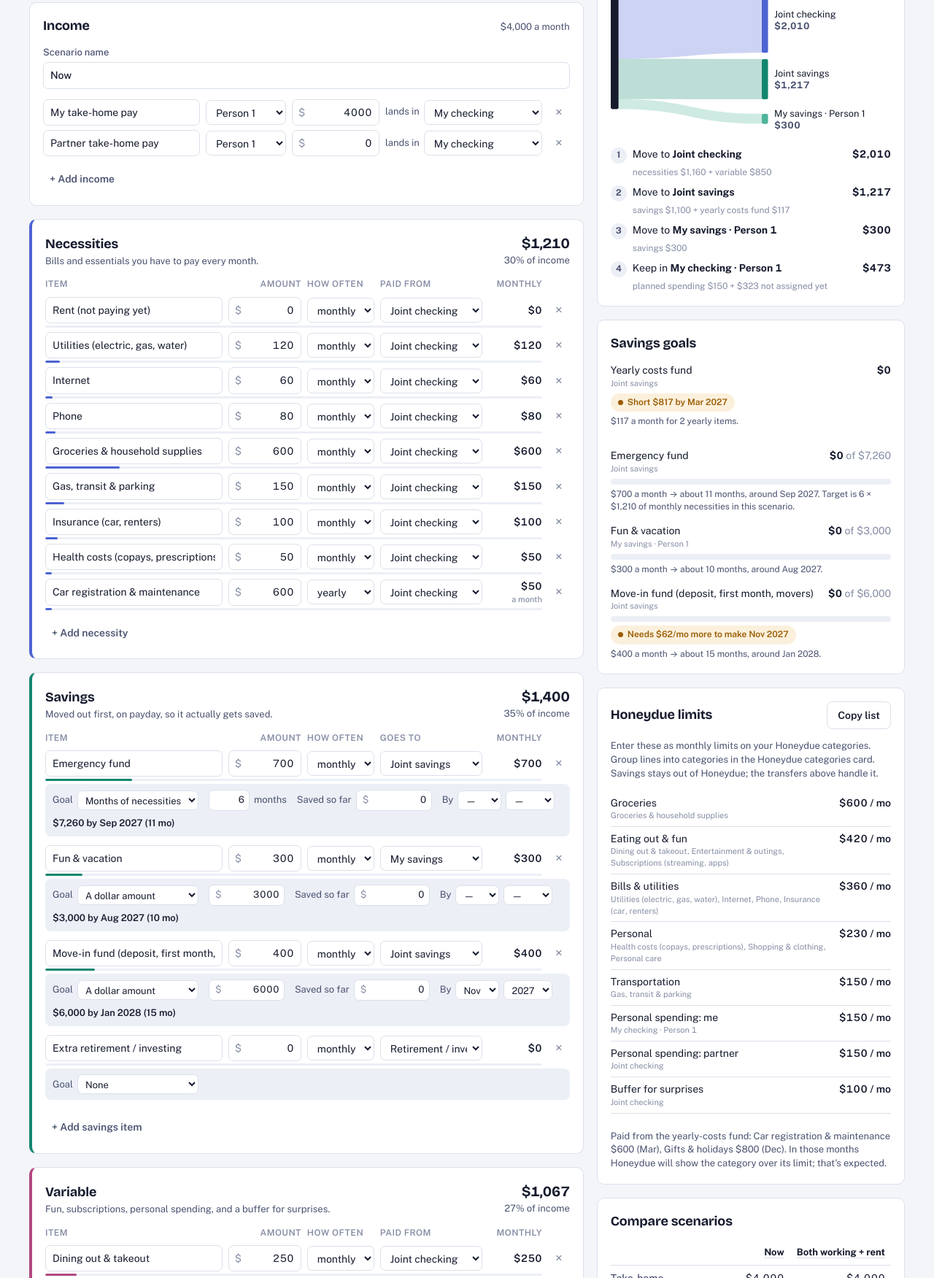
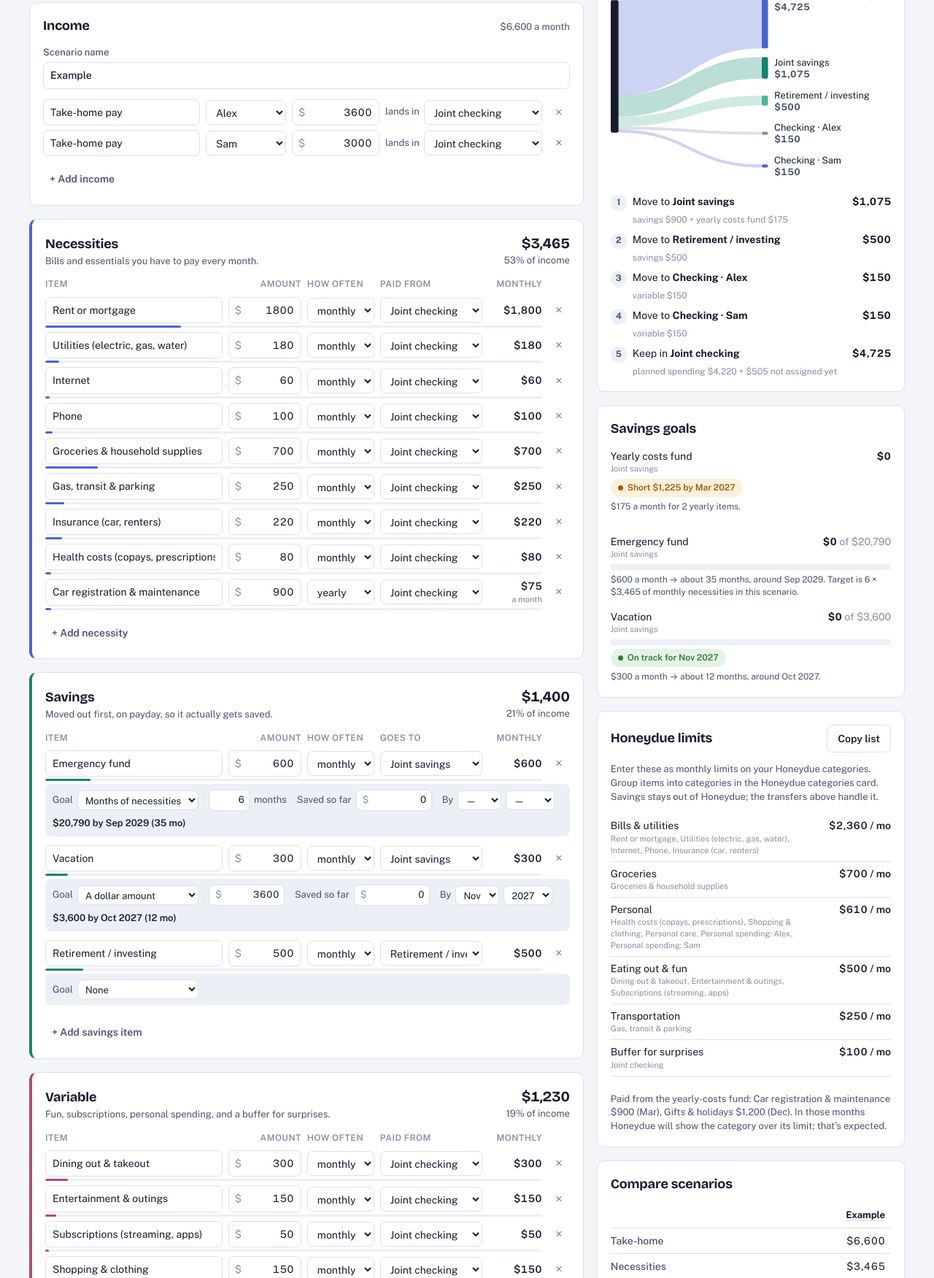
Before and after one commit to jd-anabi/household-budget-planner, a plain HTML site: page index.html in a window 1280 px wide. Shown: the part 850-2601 px from the top of the page at 73% size. Drawn offline with nearby package versions, Linux system fonts and the light colour scheme.

Commit message:
One generic example plan, say 'item' instead of 'line', tour and docs for people and accounts
Co-Authored-By: Claude Opus 5.5 <noreply@anthropic.com>
Claude-Session: https://claude.ai/code/session_01Y7W2pcxruw91QaPVzJEZd1

```diff
--- a/index.html
+++ b/index.html
@@ -20,7 +20,7 @@
 <link rel="stylesheet" href="https://fonts.googleapis.com/css2?family=Bricolage+Grotesque:opsz,wght@12..96,500;12..96,700&family=Public+Sans:wght@400;500;600;700&display=swap">
 <style>
 /* Layout idea: a ledger-style planning tool. Summary of where the month's pay goes on top,
-   editable budget lines on the left, the payday transfer plan and goals on the right. */
+   editable budget items on the left, the payday transfer plan and goals on the right. */
 :root {
   --bg: #f3f5f9;
   --surface: #ffffff;
@@ -480,110 +480,77 @@ footer { display: flex; flex-wrap: wrap; gap: 10px 20px; justify-content: space-
   function monthLong(key) { var i = monthIndex(key); return MONTHS[((i % 12) + 12) % 12]; }
   function monthLabel(key) { return monthLong(key).slice(0, 3) + ' ' + Math.floor(monthIndex(key) / 12); }
 
-  /* Example plan shown on first open. Real numbers live only on your devices and in plan files you export.
-     For now it is the v2 example, upgraded like any stored v2 plan. */
+  /* Example plan shown on first open: generic people and numbers. Real numbers live only on your devices
+     and in plan files you export. */
   function defaults() {
     var cats = ['Bills & utilities', 'Groceries', 'Transportation', 'Eating out & fun', 'Personal', 'Gifts']
       .map(function (name) { return { id: nid(), name: name }; });
     var CAT_OF = {
-      'Rent (not paying yet)': 0, 'Rent': 0, 'Utilities (electric, gas, water)': 0, 'Internet': 0, 'Phone': 0, 'Insurance (car, renters)': 0,
+      'Rent or mortgage': 0, 'Utilities (electric, gas, water)': 0, 'Internet': 0, 'Phone': 0, 'Insurance (car, renters)': 0,
       'Groceries & household supplies': 1,
       'Gas, transit & parking': 2, 'Car registration & maintenance': 2,
       'Dining out & takeout': 3, 'Entertainment & outings': 3, 'Subscriptions (streaming, apps)': 3,
       'Health costs (copays, prescriptions)': 4, 'Personal care': 4, 'Shopping & clothing': 4,
+      'Personal spending: Alex': 4, 'Personal spending: Sam': 4,
       'Gifts & holidays': 5
     };
     var DUE = { 'Car registration & maintenance': 3, 'Gifts & holidays': 12 };
-    var p = example();
-    p.cats = cats;
-    p.scenarios.forEach(function (s) {
-      s.lines.forEach(function (l) {
-        if (l.g !== 'need' && l.g !== 'want') return;
-        l.cat = CAT_OF[l.name] !== undefined ? cats[CAT_OF[l.name]].id : '';
-        l.due = DUE[l.name] || 0;
-        if (l.goal) l.goal.by = '';
-      });
-      s.lines.forEach(function (l) {
-        if (l.goal && /^Move-in fund/.test(l.name)) l.goal.by = monthKey(monthIndex(thisMonth()) + 12);
-      });
-    });
-    return migrate(p);
-  }
-
-  function example() {
+    var alex = nid(), sam = nid(), jchk = nid(), jsav = nid(), inv = nid(), achk = nid(), schk = nid();
+    var items = [
+      L('need', 'Rent or mortgage', 1800, 'mo', jchk),
+      L('need', 'Utilities (electric, gas, water)', 180, 'mo', jchk),
+      L('need', 'Internet', 60, 'mo', jchk),
+      L('need', 'Phone', 100, 'mo', jchk),
+      L('need', 'Groceries & household supplies', 700, 'mo', jchk),
+      L('need', 'Gas, transit & parking', 250, 'mo', jchk),
+      L('need', 'Insurance (car, renters)', 220, 'mo', jchk),
+      L('need', 'Health costs (copays, prescriptions)', 80, 'mo', jchk),
+      L('need', 'Car registration & maintenance', 900, 'yr', jchk),
+      L('save', 'Emergency fund', 600, 'mo', jsav, { mode: 'months', months: 6, amount: 0, saved: 0 }),
+      L('save', 'Vacation', 300, 'mo', jsav, { mode: 'amount', months: 6, amount: 3600, saved: 0, by: monthKey(monthIndex(thisMonth()) + 12) }),
+      L('save', 'Retirement / investing', 500, 'mo', inv),
+      L('want', 'Dining out & takeout', 300, 'mo', jchk),
+      L('want', 'Entertainment & outings', 150, 'mo', jchk),
+      L('want', 'Subscriptions (streaming, apps)', 50, 'mo', jchk),
+      L('want', 'Shopping & clothing', 150, 'mo', jchk),
+      L('want', 'Personal care', 80, 'mo', jchk),
+      L('want', 'Gifts & holidays', 1200, 'yr', jchk),
+      L('want', 'Personal spending: Alex', 150, 'mo', achk),
+      L('want', 'Personal spending: Sam', 150, 'mo', schk),
+      L('want', 'Buffer for surprises', 100, 'mo', jchk)
+    ];
+    items.forEach(function (l) {
+      if (l.g !== 'need' && l.g !== 'want') return;
+      l.cat = CAT_OF[l.name] !== undefined ? cats[CAT_OF[l.name]].id : '';
+      l.due = DUE[l.name] || 0;
+    });
+    var accounts = {};
+    accounts[jchk] = { name: 'Joint checking', note: 'Shared bills', kind: 'spend', owner: '' };
+    accounts[jsav] = { name: 'Joint savings', note: 'Emergency fund and vacation', kind: 'save', owner: '' };
+    accounts[inv] = { name: 'Retirement / investing', note: 'IRA or brokerage', kind: 'save', owner: '' };
+    accounts[achk] = { name: 'Checking', note: 'Own spending', kind: 'spend', owner: alex };
+    accounts[schk] = { name: 'Checking', note: 'Own spending', kind: 'spend', owner: sam };
     return {
-      v: 2,
-      cats: [],
-      checkins: [],
-      fund: { acct: 'jsav', saved: 0 },
+      v: 3,
       touched: false,
       modifiedAt: 0,
       lastSync: null,
-      active: 'now',
-      accounts: {
-        jchk: { name: 'Joint checking', note: 'Shared bills' },
-        mchk: { name: 'My checking', note: 'My own spending' },
-        jsav: { name: 'Joint savings', note: 'Emergency fund' },
-        msav: { name: 'My savings', note: 'Fun & vacation' },
-        inv: { name: 'Retirement / investing', note: 'IRA or brokerage' }
-      },
-      scenarios: [
-        {
-          id: 'now', name: 'Now', sub: 'One income, no rent yet', depositTo: 'mchk',
-          incomes: [{ id: nid(), name: 'My take-home pay', amt: 4000 }, { id: nid(), name: 'Partner take-home pay', amt: 0 }],
-          lines: [
-            L('need', 'Rent (not paying yet)', 0, 'mo', 'jchk'),
-            L('need', 'Utilities (electric, gas, water)', 120, 'mo', 'jchk'),
-            L('need', 'Internet', 60, 'mo', 'jchk'),
-            L('need', 'Phone', 80, 'mo', 'jchk'),
-            L('need', 'Groceries & household supplies', 600, 'mo', 'jchk'),
-            L('need', 'Gas, transit & parking', 150, 'mo', 'jchk'),
-            L('need', 'Insurance (car, renters)', 100, 'mo', 'jchk'),
-            L('need', 'Health costs (copays, prescriptions)', 50, 'mo', 'jchk'),
-            L('need', 'Car registration & maintenance', 600, 'yr', 'jchk'),
-            L('save', 'Emergency fund', 700, 'mo', 'jsav', { mode: 'months', months: 6, amount: 0, saved: 0 }),
-            L('save', 'Fun & vacation', 300, 'mo', 'msav', { mode: 'amount', months: 6, amount: 3000, saved: 0 }),
-            L('save', 'Move-in fund (deposit, first month, movers)', 400, 'mo', 'jsav', { mode: 'amount', months: 6, amount: 6000, saved: 0 }),
-            L('save', 'Extra retirement / investing', 0, 'mo', 'inv'),
-            L('want', 'Dining out & takeout', 250, 'mo', 'jchk'),
-            L('want', 'Entertainment & outings', 120, 'mo', 'jchk'),
-            L('want', 'Subscriptions (streaming, apps)', 50, 'mo', 'jchk'),
-            L('want', 'Shopping & clothing', 120, 'mo', 'jchk'),
-            L('want', 'Personal care', 60, 'mo', 'jchk'),
-            L('want', 'Gifts & holidays', 800, 'yr', 'jchk'),
-            L('want', 'Personal spending: me', 150, 'mo', 'mchk'),
-            L('want', 'Personal spending: partner', 150, 'mo', 'jchk'),
-            L('want', 'Buffer for surprises', 100, 'mo', 'jchk')
-          ]
-        },
-        {
-          id: 'later', name: 'Both working + rent', sub: 'Both paychecks into joint', depositTo: 'jchk',
-          incomes: [{ id: nid(), name: 'My take-home pay', amt: 4000 }, { id: nid(), name: 'Partner take-home pay', amt: 0 }],
-          lines: [
-            L('need', 'Rent', 2500, 'mo', 'jchk'),
-            L('need', 'Utilities (electric, gas, water)', 150, 'mo', 'jchk'),
-            L('need', 'Internet', 60, 'mo', 'jchk'),
-            L('need', 'Phone', 80, 'mo', 'jchk'),
-            L('need', 'Groceries & household supplies', 650, 'mo', 'jchk'),
-            L('need', 'Gas, transit & parking', 200, 'mo', 'jchk'),
-            L('need', 'Insurance (car, renters)', 130, 'mo', 'jchk'),
-            L('need', 'Health costs (copays, prescriptions)', 50, 'mo', 'jchk'),
-            L('need', 'Car registration & maintenance', 600, 'yr', 'jchk'),
-            L('save', 'Emergency fund', 700, 'mo', 'jsav', { mode: 'months', months: 6, amount: 0, saved: 0 }),
-            L('save', 'Fun & vacation', 400, 'mo', 'msav', { mode: 'amount', months: 6, amount: 3000, saved: 0 }),
-            L('save', 'Extra retirement / investing', 0, 'mo', 'inv'),
-            L('want', 'Dining out & takeout', 300, 'mo', 'jchk'),
-            L('want', 'Entertainment & outings', 150, 'mo', 'jchk'),
-            L('want', 'Subscriptions (streaming, apps)', 50, 'mo', 'jchk'),
-            L('want', 'Shopping & clothing', 150, 'mo', 'jchk'),
-            L('want', 'Personal care', 60, 'mo', 'jchk'),
-            L('want', 'Gifts & holidays', 800, 'yr', 'jchk'),
-            L('want', 'Personal spending: me', 200, 'mo', 'mchk'),
-            L('want', 'Personal spending: partner', 200, 'mo', 'jchk'),
-            L('want', 'Buffer for surprises', 150, 'mo', 'jchk')
-          ]
-        }
-      ]
+      active: 'example',
+      people: [{ id: alex, name: 'Alex' }, { id: sam, name: 'Sam' }],
+      accounts: accounts,
+      acctOrder: [jchk, jsav, inv, achk, schk],
+      cats: cats,
+      fund: { acct: jsav, saved: 0 },
+      checkins: [],
+      scenarios: [{
+        id: 'example', name: 'Example', sub: 'Example numbers: replace them with yours', depositTo: jchk,
+        split: { mode: 'income', pct: {} },
+        incomes: [
+          { id: nid(), name: 'Take-home pay', amt: 3600, who: alex, to: jchk },
+          { id: nid(), name: 'Take-home pay', amt: 3000, who: sam, to: jchk }
+        ],
+        lines: items
+      }]
     };
   }
 
@@ -875,10 +842,10 @@ footer { display: flex; flex-wrap: wrap; gap: 10px 20px; justify-content: space-
     info.date = monthLabel(monthKey(monthIndex(e ? e.ci.month : prevMonth(new Date())) + info.months));
     return info;
   }
-  var HD_NOTE = 'Enter these as monthly limits on your Honeydue categories. Group lines into categories in the Honeydue categories card. Savings stays out of Honeydue; the transfers above handle it.';
+  var HD_NOTE = 'Enter these as monthly limits on your Honeydue categories. Group items into categories in the Honeydue categories card. Savings stays out of Honeydue; the transfers above handle it.';
   var YEARLY_NOTE = 'includes yearly costs at 1/12 a month; expect a spike in the month they’re paid';
 
-  // Honeydue limits: one item per category (sum of its lines) and per line not in a category.
+  // Honeydue limits: one entry per category (sum of its items) and per item not in a category.
   function hdItems(s) {
     var items = [], byCat = {};
     state.cats.forEach(function (ct) {
@@ -1615,7 +1582,7 @@ footer { display: flex; flex-wrap: wrap; gap: 10px 20px; justify-content: space-
       });
       h += '</div>';
     }
-    h += '<p class="note">' + (ys.length ? '' : 'No yearly items yet. ') + 'To add one, add a line in Necessities or Variable and set How often to yearly.</p>';
+    h += '<p class="note">' + (ys.length ? '' : 'No yearly items yet. ') + 'To add one, add an item in Necessities or Variable and set How often to yearly.</p>';
     return h + '<div data-out="fund-cal"></div></section>';
   }
   function fundCalHTML(s) {
@@ -1654,7 +1621,7 @@ footer { display: flex; flex-wrap: wrap; gap: 10px 20px; justify-content: space-
     var n = state.cats.length;
     var h = '<section class="card" aria-label="Honeydue categories" data-tour="categories">' +
       '<div class="card-head"><div><h2>Honeydue categories</h2>' +
-      '<p class="desc">Group your lines into the categories you use in Honeydue. Change them any time; the Honeydue limits update as you go.</p></div>' +
+      '<p class="desc">Group your items into the categories you use in Honeydue. Change them any time; the Honeydue limits update as you go.</p></div>' +
       '<span class="meta">' + n + ' categor' + (n === 1 ? 'y' : 'ies') + '</span></div><div class="rows">';
     state.cats.forEach(function (ct) {
       var armed = pendingDeleteCat === ct.id;
@@ -1668,12 +1635,12 @@ footer { display: flex; flex-wrap: wrap; gap: 10px 20px; justify-content: space-
     if (!n) h += '<p class="note">No categories yet. Add the ones you use in Honeydue.</p>';
     h += '</div><button class="btn ghost add" type="button" data-act="add-cat">+ Add category</button>';
     var lines = s.lines.filter(isSpend);
-    h += '<div class="cat-lines"><div class="rows-head" aria-hidden="true" style="display:grid;grid-template-columns:minmax(0,1fr) auto"><span>Line</span><span>Category</span></div>';
+    h += '<div class="cat-lines"><div class="rows-head" aria-hidden="true" style="display:grid;grid-template-columns:minmax(0,1fr) auto"><span>Item</span><span>Category</span></div>';
     lines.forEach(function (l) {
       h += '<div class="cat-line"><label for="lc-' + l.id + '" data-out="ln-' + l.id + '">' + lineLabel(l) + '</label>' +
         '<select class="in" id="lc-' + l.id + '" data-scope="line" data-id="' + l.id + '" data-field="cat">' + catOptions(l.cat) + '</select></div>';
     });
-    if (!lines.length) h += '<p class="note">Add necessities or variable lines to group them.</p>';
+    if (!lines.length) h += '<p class="note">Add necessities or variable items to group them.</p>';
     return h + '</div></section>';
   }
 
@@ -1848,7 +1815,7 @@ footer { display: flex; flex-wrap: wrap; gap: 10px 20px; justify-content: space-
       '<div class="sync-meta"><span><b>' + (blocked ? 'Not saved: a newer plan is stored on this device' : storageOk ? 'Saved on this device automatically' : 'Can’t save on this device') + '</b></span>' +
       '<span>' + last + '</span>' +
       (unsyncedEdits() ? '<span class="chip warn" style="align-self:flex-start">Edits not exported yet</span>' : '') + '</div>' +
-      '<label class="field" for="device-name">Your name (written into files you export)<input class="in" id="device-name" data-scope="device" data-field="name" value="' + esc(deviceName) + '" placeholder="e.g. J"></label>' +
+      '<label class="field" for="device-name">Your name (written into files you export)<input class="in" id="device-name" data-scope="device" data-field="name" value="' + esc(deviceName) + '" placeholder="e.g. Alex"></label>' +
       '<ol class="how"><li>Keep one plan file in a folder you both use (iCloud Drive, Google Drive, or send it by text).</li>' +
       '<li>After you change the plan, tap <b>Export plan file</b> and replace the old file.</li>' +
       '<li>On the other phone or laptop, tap <b>Import plan file</b> to pick up the changes.</li></ol>' +
@@ -1903,7 +1870,7 @@ footer { display: flex; flex-wrap: wrap; gap: 10px 20px; justify-content: space-
         (it.note ? '<span class="hd-note">' + esc(it.note) + '</span>' : '') +
         '</td><td class="r">' + money(it.amt) + ' / mo</td></tr>';
     });
-    if (!items.length) h += '<tr><td colspan="2" class="note">No spending lines yet.</td></tr>';
+    if (!items.length) h += '<tr><td colspan="2" class="note">No spending items yet.</td></tr>';
     var fs = fundSentence(s);
     h += '</table>';
     if (fs) h += '<p class="note hd-after">' + esc(fs) + '</p>';
@@ -2489,13 +2456,13 @@ footer { display: flex; flex-wrap: wrap; gap: 10px 20px; justify-content: space-
     { sel: null, title: 'Welcome to your budget planner',
       text: 'This app plans your month; Honeydue tracks it day to day. This tour shows what each part tells you and what to do with it. Use the arrow keys or the buttons; Close ends it any time.' },
     { sel: '[data-tour="scenarios"]', title: 'Scenarios',
-      text: 'Each tab is a version of your plan, like now and after you both work and pay rent. Switch tabs to edit one, copy a tab to try a change without touching the original, or start a new one from scratch. The × on a tab deletes it.' },
+      text: 'Each tab is a version of your plan, like now and after a new job or a move. Switch tabs to edit one, copy a tab to try a change without touching the original, or start a new one from scratch. The × on a tab deletes it.' },
     { sel: '[data-tour="summary"]', title: 'Where the money goes',
       text: 'Take-home pay split into necessities, savings and variable spending, with what’s left to assign. The ticks mark the 50/30/20 rule of thumb: a reference point, not a target.' },
     { sel: '[data-tour="checkin"]', title: 'Monthly check-in',
       text: 'Once a month, type each category’s total from Honeydue and your savings balances. You’ll see what ran over or under and whether each goal is on track. Balances start as what the plan expected; correct only what differs.' },
     { sel: '[data-tour="income"]', title: 'Income',
-      text: 'Monthly take-home pay for each of you, after tax, and the account your paychecks land in. Every transfer starts from that account.' },
+      text: 'Monthly take-home pay after tax, with whose pay it is and the account it lands in. Every transfer starts from the account a paycheck lands in.' },
     { sel: '[data-tour="need"]', title: 'Necessities',
       text: 'Bills and essentials. Give each one how often it’s paid and the account it’s paid from; weekly and yearly amounts are converted to a monthly figure.' },
     { sel: '[data-tour="save"]', title: 'Savings',
@@ -2503,13 +2470,15 @@ footer { display: flex; flex-wrap: wrap; gap: 10px 20px; justify-content: space-
     { sel: '[data-tour="want"]', title: 'Variable spending',
       text: 'Eating out, subscriptions, personal spending and a buffer for surprises. These are the amounts you’re most likely to adjust after a check-in.' },
     { sel: '[data-tour="categories"]', title: 'Honeydue categories',
-      text: 'Group your lines into the categories you use in Honeydue. Rename, add or delete them any time; the Honeydue limits add up the lines in each one.' },
+      text: 'Group your items into the categories you use in Honeydue. Rename, add or delete them any time; the Honeydue limits add up the items in each one.' },
     { sel: '[data-tour="yearly"]', title: 'Yearly costs',
       text: 'Set the month each yearly bill is paid. A twelfth is set aside each payday in the account you choose, and the calendar warns if a bill would come before the fund has enough.' },
+    { sel: '[data-tour="people"]', title: 'People',
+      text: 'Add everyone whose pay or accounts belong in the plan, and rename them. Each person can have their own accounts and their own take-home pay.' },
     { sel: '[data-tour="accounts"]', title: 'Accounts',
-      text: 'Rename these to match your banks. The names appear in the transfer plan and in every account menu.' },
+      text: 'Rename these to match your banks. Shared accounts are listed first, then each person’s own. The names appear in the transfer plan and in every account menu.' },
     { sel: '[data-tour="transfers"]', title: 'Payday transfer plan',
-      text: 'The recurring transfers to set up at your bank: how much moves from the account your pay lands in to each of the others. What stays behind covers spending paid from that account.' },
+      text: 'The recurring transfers to set up at your bank, from the account your pay lands in to each of the others. When pay is pooled you get one list; when it isn’t, each person gets their own, and shared costs are split by the rule you choose.' },
     { sel: '[data-tour="goals"]', title: 'Savings goals',
       text: 'Each goal’s balance, target and status: on track, behind, or how much more a month it needs. The yearly-costs fund is listed first when it’s on.' },
     { sel: '[data-tour="honeydue"]', title: 'Honeydue limits',
```
Also changed, not shown: tests/smoke.js (+15 -7 lines), 2 other files.
